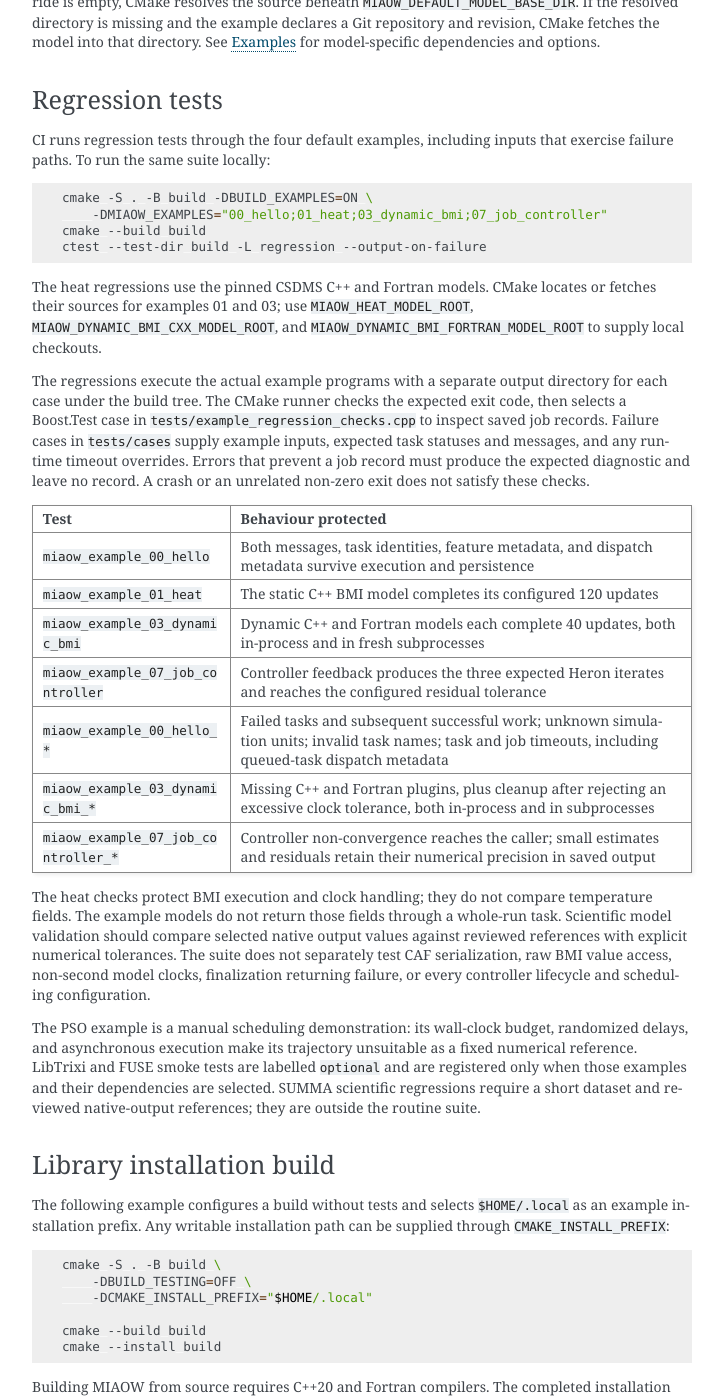
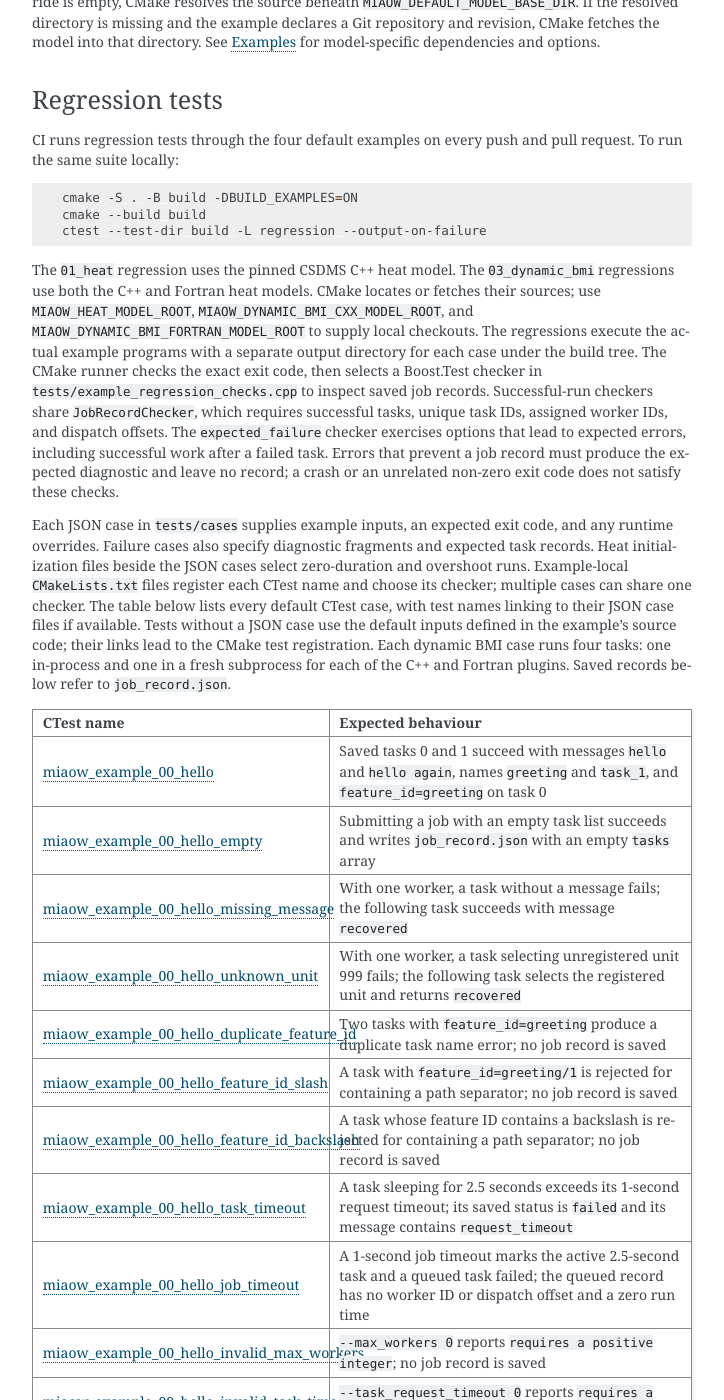
Before and after one commit to uofs-simlab/miaow-framework, a Sphinx documentation site: the page built from docs/building.rst, in a window 1280 px wide and 1400 px high, scrolled down 1128 px. Shown: the whole window, without its empty margins (388-1112 px from the left). Built offline with Sphinx 7.4.7, drawn with Linux system fonts in a browser that asks for light colours; the version number could not be read and is left out; some of the changed text lies outside the part shown.

Commit message:
add more tests and document

```diff
--- a/docs/building.rst
+++ b/docs/building.rst
@@ -62,43 +62,74 @@ Each model-backed example accepts a ``MIAOW_<MODEL_NAME>_MODEL_ROOT`` override.
 Regression tests
 ----------------
 
-CI runs regression tests through the four default examples, including inputs that exercise failure paths. To run the same suite locally:
+CI runs regression tests through the four default examples on every push and pull request. To run the same suite locally:
 
 .. code-block:: sh
 
-   cmake -S . -B build -DBUILD_EXAMPLES=ON \
-       -DMIAOW_EXAMPLES="00_hello;01_heat;03_dynamic_bmi;07_job_controller"
+   cmake -S . -B build -DBUILD_EXAMPLES=ON
    cmake --build build
    ctest --test-dir build -L regression --output-on-failure
 
-The heat regressions use the pinned CSDMS C++ and Fortran models. CMake locates or fetches their sources for examples 01 and 03; use ``MIAOW_HEAT_MODEL_ROOT``, ``MIAOW_DYNAMIC_BMI_CXX_MODEL_ROOT``, and ``MIAOW_DYNAMIC_BMI_FORTRAN_MODEL_ROOT`` to supply local checkouts.
+The ``01_heat`` regression uses the pinned CSDMS C++ heat model. The ``03_dynamic_bmi`` regressions use both the C++ and Fortran heat models. CMake locates or fetches their sources; use ``MIAOW_HEAT_MODEL_ROOT``, ``MIAOW_DYNAMIC_BMI_CXX_MODEL_ROOT``, and ``MIAOW_DYNAMIC_BMI_FORTRAN_MODEL_ROOT`` to supply local checkouts. The regressions execute the actual example programs with a separate output directory for each case under the build tree. The CMake runner checks the exact exit code, then selects a Boost.Test checker in ``tests/example_regression_checks.cpp`` to inspect saved job records. Successful-run checkers share ``JobRecordChecker``, which requires successful tasks, unique task IDs, assigned worker IDs, and dispatch offsets. The ``expected_failure`` checker exercises options that lead to expected errors, including successful work after a failed task. Errors that prevent a job record must produce the expected diagnostic and leave no record; a crash or an unrelated non-zero exit code does not satisfy these checks.
 
-The regressions execute the actual example programs with a separate output directory for each case under the build tree. The CMake runner checks the expected exit code, then selects a Boost.Test case in ``tests/example_regression_checks.cpp`` to inspect saved job records. Failure cases in ``tests/cases`` supply example inputs, expected task statuses and messages, and any runtime timeout overrides. Errors that prevent a job record must produce the expected diagnostic and leave no record. A crash or an unrelated non-zero exit does not satisfy these checks.
+Each JSON case in ``tests/cases`` supplies example inputs, an expected exit code, and any runtime overrides. Failure cases also specify diagnostic fragments and expected task records. Heat initialization files beside the JSON cases select zero-duration and overshoot runs. Example-local ``CMakeLists.txt`` files register each CTest name and choose its checker; multiple cases can share one checker. The table below lists every default CTest case, with test names linking to their JSON case files if available. Tests without a JSON case use the default inputs defined in the example's source code; their links lead to the CMake test registration. Each dynamic BMI case runs four tasks: one in-process and one in a fresh subprocess for each of the C++ and Fortran plugins. Saved records below refer to ``job_record.json``.
 
 .. list-table::
    :header-rows: 1
-   :widths: 30 70
+   :widths: 45 55
 
-   * - Test
-     - Behaviour protected
-   * - ``miaow_example_00_hello``
-     - Both messages, task identities, feature metadata, and dispatch metadata survive execution and persistence
-   * - ``miaow_example_01_heat``
-     - The static C++ BMI model completes its configured 120 updates
-   * - ``miaow_example_03_dynamic_bmi``
-     - Dynamic C++ and Fortran models each complete 40 updates, both in-process and in fresh subprocesses
-   * - ``miaow_example_07_job_controller``
-     - Controller feedback produces the three expected Heron iterates and reaches the configured residual tolerance
-   * - ``miaow_example_00_hello_*``
-     - Failed tasks and subsequent successful work; unknown simulation units; invalid task names; task and job timeouts, including queued-task dispatch metadata
-   * - ``miaow_example_03_dynamic_bmi_*``
-     - Missing C++ and Fortran plugins, plus cleanup after rejecting an excessive clock tolerance, both in-process and in subprocesses
-   * - ``miaow_example_07_job_controller_*``
-     - Controller non-convergence reaches the caller; small estimates and residuals retain their numerical precision in saved output
-
-The heat checks protect BMI execution and clock handling; they do not compare temperature fields. The example models do not return those fields through a whole-run task. Scientific model validation should compare selected native output values against reviewed references with explicit numerical tolerances. The suite does not separately test CAF serialization, raw BMI value access, non-second model clocks, finalization returning failure, or every controller lifecycle and scheduling configuration.
-
-The PSO example is a manual scheduling demonstration: its wall-clock budget, randomized delays, and asynchronous execution make its trajectory unsuitable as a fixed numerical reference. LibTrixi and FUSE smoke tests are labelled ``optional`` and are registered only when those examples and their dependencies are selected. SUMMA scientific regressions require a short dataset and reviewed native-output references; they are outside the routine suite.
+   * - CTest name
+     - Expected behaviour
+   * - `miaow_example_00_hello <https://github.com/uofs-simlab/miaow-framework/blob/main/examples/00_hello/CMakeLists.txt>`_
+     - Saved tasks 0 and 1 succeed with messages ``hello`` and ``hello again``, names ``greeting`` and ``task_1``, and ``feature_id=greeting`` on task 0
+   * - `miaow_example_00_hello_empty <https://github.com/uofs-simlab/miaow-framework/blob/main/tests/cases/hello_empty.json>`_
+     - Submitting a job with an empty task list succeeds and writes ``job_record.json`` with an empty ``tasks`` array
+   * - `miaow_example_00_hello_missing_message <https://github.com/uofs-simlab/miaow-framework/blob/main/tests/cases/hello_missing_message.json>`_
+     - With one worker, a task without a message fails; the following task succeeds with message ``recovered``
+   * - `miaow_example_00_hello_unknown_unit <https://github.com/uofs-simlab/miaow-framework/blob/main/tests/cases/hello_unknown_unit.json>`_
+     - With one worker, a task selecting unregistered unit 999 fails; the following task selects the registered unit and returns ``recovered``
+   * - `miaow_example_00_hello_duplicate_feature_id <https://github.com/uofs-simlab/miaow-framework/blob/main/tests/cases/hello_duplicate_feature_id.json>`_
+     - Two tasks with ``feature_id=greeting`` produce a duplicate task name error; no job record is saved
+   * - `miaow_example_00_hello_feature_id_slash <https://github.com/uofs-simlab/miaow-framework/blob/main/tests/cases/hello_feature_id_slash.json>`_
+     - A task with ``feature_id=greeting/1`` is rejected for containing a path separator; no job record is saved
+   * - `miaow_example_00_hello_feature_id_backslash <https://github.com/uofs-simlab/miaow-framework/blob/main/tests/cases/hello_feature_id_backslash.json>`_
+     - A task whose feature ID contains a backslash is rejected for containing a path separator; no job record is saved
+   * - `miaow_example_00_hello_task_timeout <https://github.com/uofs-simlab/miaow-framework/blob/main/tests/cases/hello_task_timeout.json>`_
+     - A task sleeping for 2.5 seconds exceeds its 1-second request timeout; its saved status is ``failed`` and its message contains ``request_timeout``
+   * - `miaow_example_00_hello_job_timeout <https://github.com/uofs-simlab/miaow-framework/blob/main/tests/cases/hello_job_timeout.json>`_
+     - A 1-second job timeout marks the active 2.5-second task and a queued task failed; the queued record has no worker ID or dispatch offset and a zero run time
+   * - `miaow_example_00_hello_invalid_max_workers <https://github.com/uofs-simlab/miaow-framework/blob/main/tests/cases/hello_invalid_max_workers.json>`_
+     - ``--max_workers 0`` reports ``requires a positive integer``; no job record is saved
+   * - `miaow_example_00_hello_invalid_task_timeout <https://github.com/uofs-simlab/miaow-framework/blob/main/tests/cases/hello_invalid_task_timeout.json>`_
+     - ``--task_request_timeout 0`` reports ``requires a positive integer``; no job record is saved
+   * - `miaow_example_00_hello_invalid_job_timeout <https://github.com/uofs-simlab/miaow-framework/blob/main/tests/cases/hello_invalid_job_timeout.json>`_
+     - ``--job_request_timeout 0`` reports ``requires a positive integer``; no job record is saved
+   * - `miaow_example_01_heat <https://github.com/uofs-simlab/miaow-framework/blob/main/examples/01_heat/CMakeLists.txt>`_
+     - The statically linked C++ heat model completes 120 updates to its configured 20-second end time; its saved task succeeds
+   * - `miaow_example_03_dynamic_bmi <https://github.com/uofs-simlab/miaow-framework/blob/main/examples/03_dynamic_bmi/CMakeLists.txt>`_
+     - All four heat tasks succeed after 40 updates to 10 seconds; each plugin uses distinct simulation unit IDs for in-process and subprocess execution
+   * - `miaow_example_03_dynamic_bmi_zero_tolerance <https://github.com/uofs-simlab/miaow-framework/blob/main/tests/cases/dynamic_zero_tolerance.json>`_
+     - With zero clock tolerance, all four tasks succeed after forty 0.25-second updates reach 10 seconds exactly
+   * - `miaow_example_03_dynamic_bmi_zero_duration <https://github.com/uofs-simlab/miaow-framework/blob/main/tests/cases/dynamic_zero_duration.json>`_
+     - With initial and end times both zero, all four tasks succeed with zero updates
+   * - `miaow_example_03_dynamic_bmi_missing_cpp_plugin <https://github.com/uofs-simlab/miaow-framework/blob/main/tests/cases/dynamic_missing_cpp_plugin.json>`_
+     - A nonexistent C++ plugin path fails both C++ tasks; both Fortran tasks use a valid plugin path and succeed after 40 updates
+   * - `miaow_example_03_dynamic_bmi_missing_fortran_plugin <https://github.com/uofs-simlab/miaow-framework/blob/main/tests/cases/dynamic_missing_fortran_plugin.json>`_
+     - A nonexistent Fortran plugin path fails both Fortran tasks; both C++ tasks use a valid plugin path and succeed after 40 updates
+   * - `miaow_example_03_dynamic_bmi_invalid_tolerance <https://github.com/uofs-simlab/miaow-framework/blob/main/tests/cases/dynamic_invalid_tolerance.json>`_
+     - A 1-second clock tolerance exceeds half the 0.25-second timestep; all four tasks fail with zero updates
+   * - `miaow_example_03_dynamic_bmi_negative_tolerance <https://github.com/uofs-simlab/miaow-framework/blob/main/tests/cases/dynamic_negative_tolerance.json>`_
+     - A clock tolerance of -1 second fails validation; all four tasks fail with zero updates
+   * - `miaow_example_03_dynamic_bmi_tolerance_boundary <https://github.com/uofs-simlab/miaow-framework/blob/main/tests/cases/dynamic_tolerance_boundary.json>`_
+     - A clock tolerance of 0.125 seconds equals half the 0.25-second timestep; all four tasks fail with zero updates
+   * - `miaow_example_03_dynamic_bmi_overshoot <https://github.com/uofs-simlab/miaow-framework/blob/main/tests/cases/dynamic_overshoot.json>`_
+     - With end time 0.1 seconds, all four tasks fail after one 0.25-second update with ``update passed the end time``
+   * - `miaow_example_07_job_controller <https://github.com/uofs-simlab/miaow-framework/blob/main/examples/07_job_controller/CMakeLists.txt>`_
+     - Starting from 1, three Heron estimates match 1.5, 17/12, and 577/408 within ``1e-14``; the final residual ``|x^2 - 2|`` is at most ``1e-5``
+   * - `miaow_example_07_job_controller_non_convergence <https://github.com/uofs-simlab/miaow-framework/blob/main/tests/cases/controller_non_convergence.json>`_
+     - With the iteration limit set to 1, the controller reports non-convergence after its first iteration; the program exits with code 1 and saves no job record
+   * - `miaow_example_07_job_controller_small_values <https://github.com/uofs-simlab/miaow-framework/blob/main/tests/cases/controller_small_values.json>`_
+     - For radicand ``2e-16``, saved estimates match ``1e-8 * [1.5, 17/12, 577/408]`` within ``1e-14`` relative error; the final residual is positive and at most ``1e-21``
 
 Library installation build
 --------------------------
@@ -114,7 +145,7 @@ The following example configures a build without tests and selects ``$HOME/.loca
    cmake --build build
    cmake --install build
 
-Building MIAOW from source requires C++20 and Fortran compilers. The completed installation can be consumed by a C++-only project without enabling Fortran or requiring a Fortran compiler.
+Building MIAOW from source requires C++20 and Fortran compilers. The completed installation can be used by a C++-only project without enabling Fortran or requiring a Fortran compiler.
 
 Using the installed package
 ^^^^^^^^^^^^^^^^^^^^^^^^^^^
```
Also changed, not shown: other parts of docs/building.rst (+2 -2 lines), README.md (+1 -1 lines), 17 other files.
